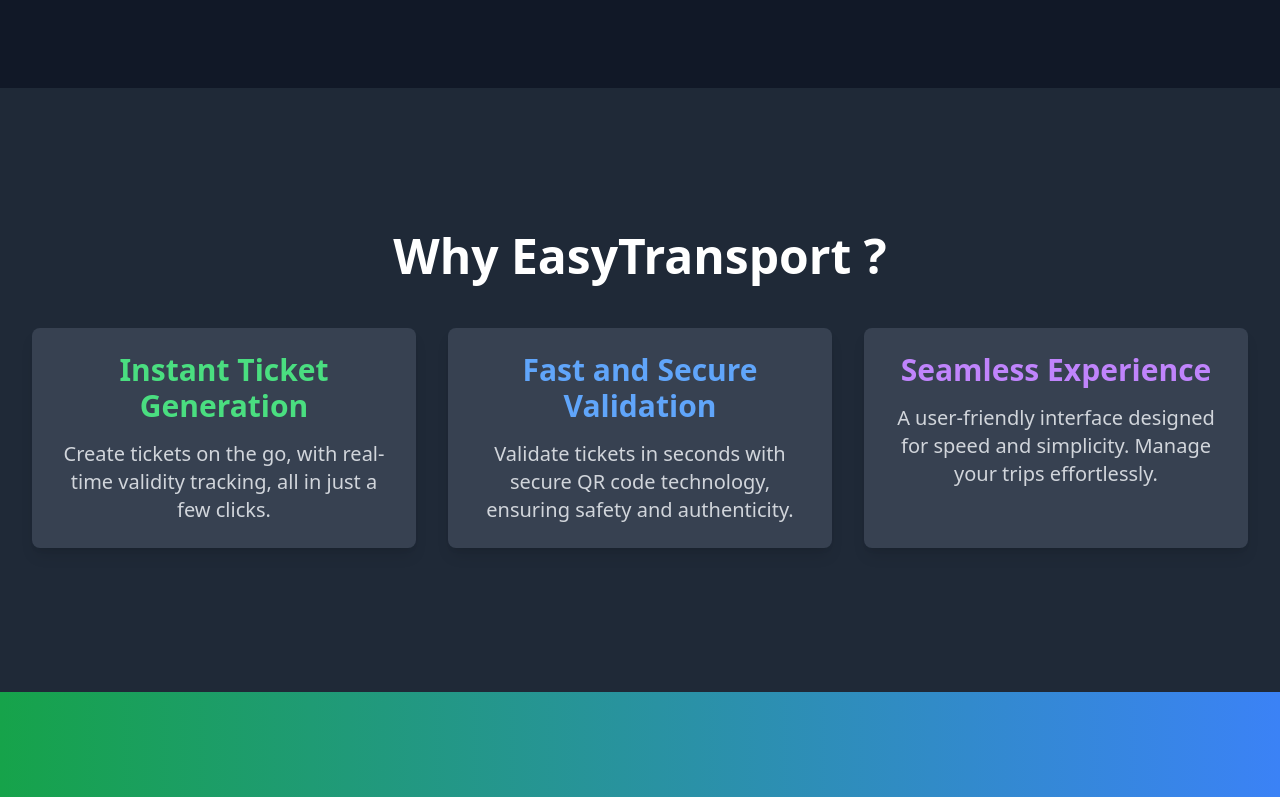
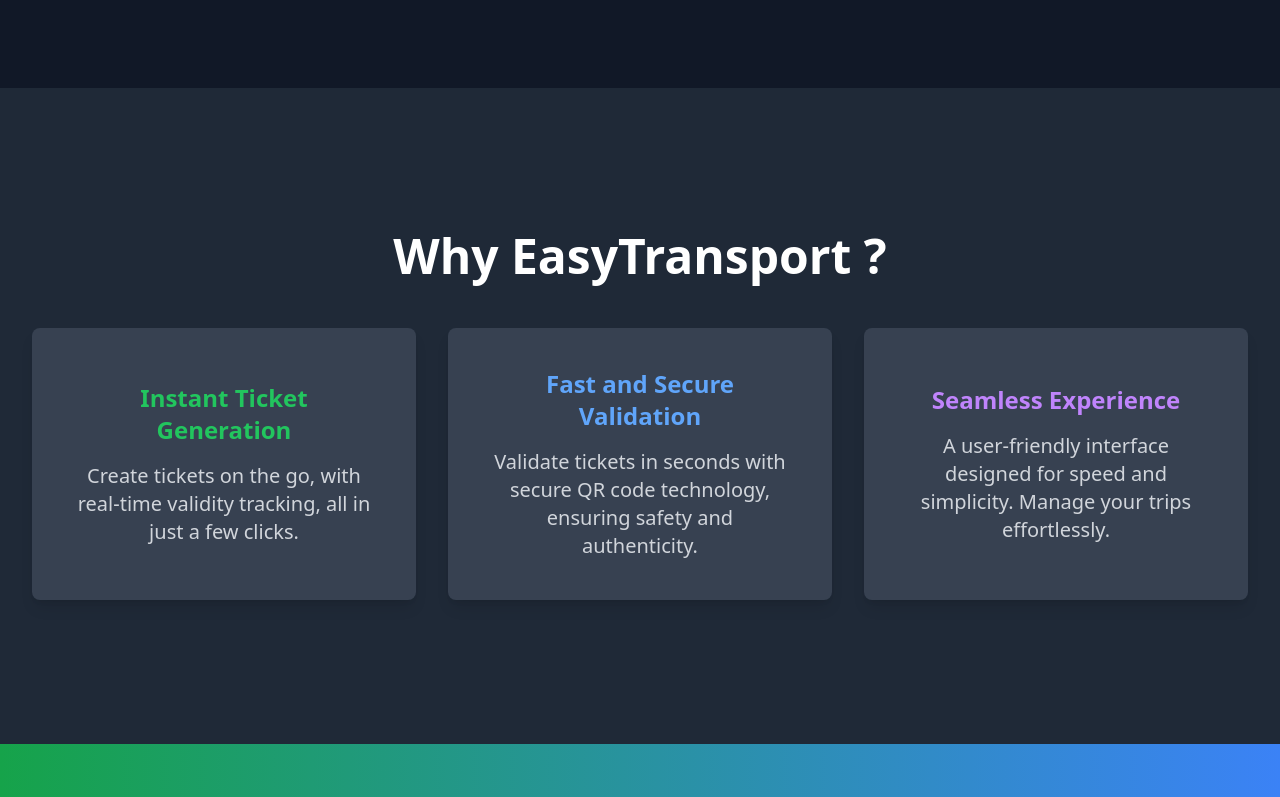
Before and after one commit to mikeheul/next-transport-qrcode-app, a Next.js app: page / in a window 1280 px wide. Shown: the part 564-1361 px from the top of the page. Built offline with nearby package versions, Linux system fonts and the light colour scheme.

Commit message:
Create Feature component

```diff
--- a/app/page.tsx
+++ b/app/page.tsx
@@ -1,3 +1,4 @@
+import Feature from "@/components/Feature";
 import Link from "next/link";
 
 export default function Home() {
@@ -26,27 +27,10 @@ export default function Home() {
         <div className="max-w-7xl mx-auto px-4 sm:px-6 lg:px-8 text-center">
           <h2 className="text-2xl sm:text-3xl md:text-4xl lg:text-5xl font-bold text-white">Why EasyTransport ?</h2>
           <div className="mt-12 grid grid-cols-1 md:grid-cols-3 gap-8">
-            {/* Feature 1 */}
-            <div className="bg-gray-700 rounded-lg shadow-lg p-6 text-center transition transform hover:scale-105">
-              <h3 className="text-lg sm:text-xl md:text-2xl lg:text-3xl font-semibold text-green-400">Instant Ticket Generation</h3>
-              <p className="mt-4 text-sm sm:text-base md:text-lg lg:text-xl text-gray-300">
-                Create tickets on the go, with real-time validity tracking, all in just a few clicks.
-              </p>
-            </div>
-            {/* Feature 2 */}
-            <div className="bg-gray-700 rounded-lg shadow-lg p-6 text-center transition transform hover:scale-105">
-              <h3 className="text-lg sm:text-xl md:text-2xl lg:text-3xl font-semibold text-blue-400">Fast and Secure Validation</h3>
-              <p className="mt-4 text-sm sm:text-base md:text-lg lg:text-xl text-gray-300">
-                Validate tickets in seconds with secure QR code technology, ensuring safety and authenticity.
-              </p>
-            </div>
-            {/* Feature 3 */}
-            <div className="bg-gray-700 rounded-lg shadow-lg p-6 text-center transition transform hover:scale-105">
-              <h3 className="text-lg sm:text-xl md:text-2xl lg:text-3xl font-semibold text-purple-400">Seamless Experience</h3>
-              <p className="mt-4 text-sm sm:text-base md:text-lg lg:text-xl text-gray-300">
-                A user-friendly interface designed for speed and simplicity. Manage your trips effortlessly.
-              </p>
-            </div>
+            {/* Features */}
+            <Feature title="Instant Ticket Generation" content="Create tickets on the go, with real-time validity tracking, all in just a few clicks." color="text-green-500" />
+            <Feature title="Fast and Secure Validation" content="Validate tickets in seconds with secure QR code technology, ensuring safety and authenticity." color="text-blue-400" />
+            <Feature title="Seamless Experience" content="A user-friendly interface designed for speed and simplicity. Manage your trips effortlessly." color="text-purple-400" />
           </div>
         </div>
       </div>
--- /dev/null
+++ b/components/Feature.tsx
@@ -0,0 +1,20 @@
+import React from 'react'
+
+interface FeatureProps {
+    title: string;
+    content: string;
+    color: string;
+}
+
+const Feature = ({title, content, color}: FeatureProps) => {
+    return (
+        <div className="flex flex-col justify-center items-center bg-gray-700 rounded-lg shadow-lg p-10 text-center transition transform hover:scale-105">
+            <h3 className={`text-lg sm:text-xl md:text-2xl font-semibold ${color}`}>{title}</h3>
+            <p className="mt-4 text-sm sm:text-base md:text-lg lg:text-xl text-gray-300">
+                {content}
+            </p>
+        </div>
+    )
+}
+
+export default Feature
```
